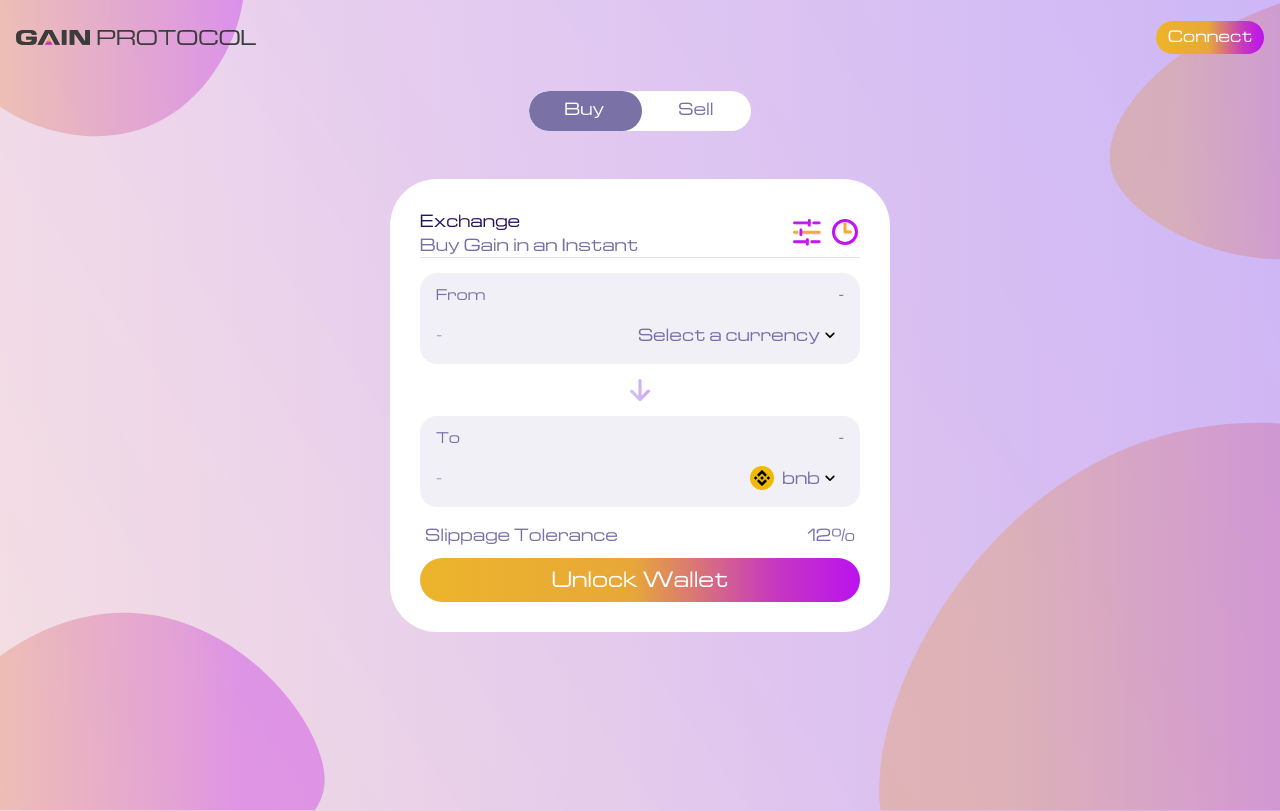
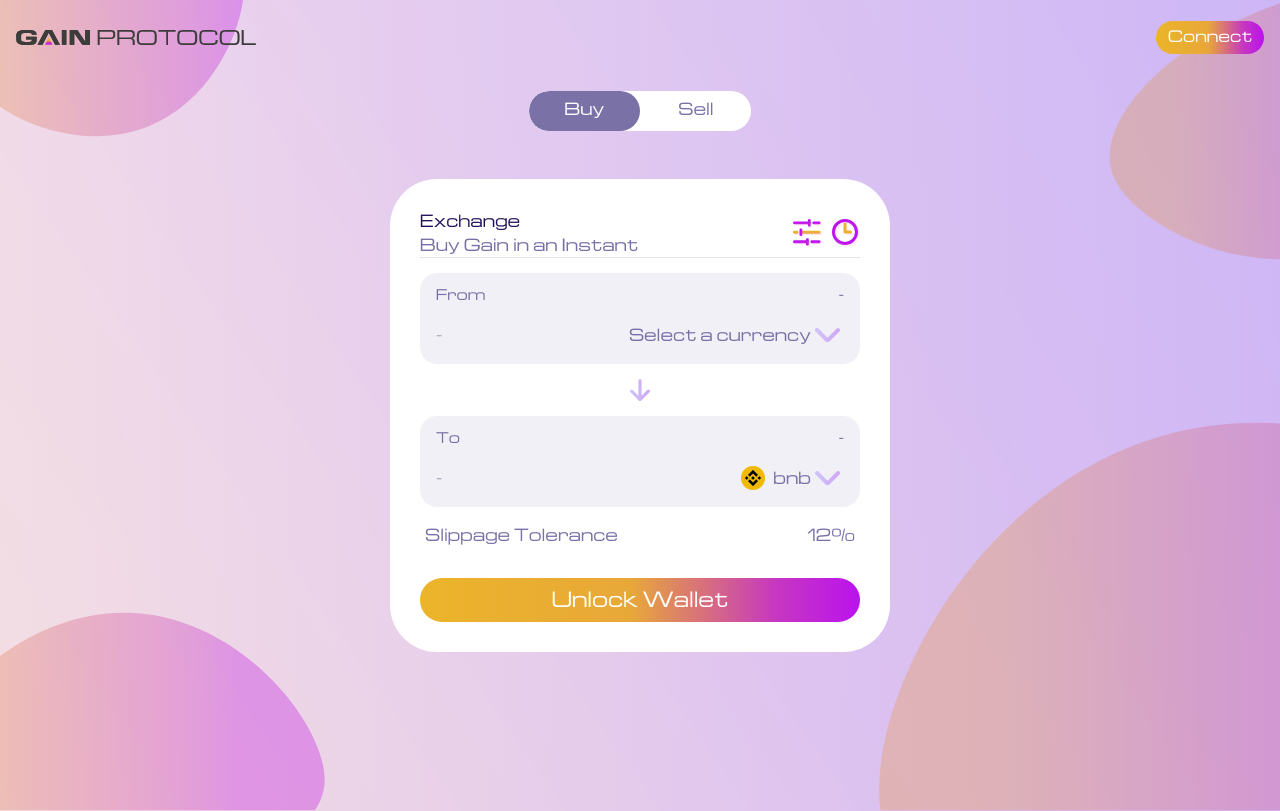
Before and after one commit to Jds-23/musical-couscous, a Next.js app: page / in a window 1280 px wide. Built offline with nearby package versions, Linux system fonts and the light colour scheme.

Commit message:
animated switch button

```diff
--- a/components/SwapCurrencyInputBox/SwapCurrencyInputBox.tsx
+++ b/components/SwapCurrencyInputBox/SwapCurrencyInputBox.tsx
@@ -50,17 +50,34 @@ const SwapCurrencyInputBox: React.FC<
               {(currency || currency !== "") && (
                 <img src={`./images/${currency}.png`} alt={`${currency}`} />
               )}
-              <div>
+              <div style={{ marginRight: "4px" }}>
                 {currency || currency !== "" ? currency : "Select a currency"}
               </div>
               <svg
-                viewBox="0 0 24 24"
-                color="text"
-                width="20px"
                 xmlns="http://www.w3.org/2000/svg"
-                className="sc-bdvvaa iQxzfF"
+                width="24.999"
+                height="14.535"
+                viewBox="0 0 24.999 14.535"
               >
-                <path d="M8.11997 9.29006L12 13.1701L15.88 9.29006C16.27 8.90006 16.9 8.90006 17.29 9.29006C17.68 9.68006 17.68 10.3101 17.29 10.7001L12.7 15.2901C12.31 15.6801 11.68 15.6801 11.29 15.2901L6.69997 10.7001C6.30997 10.3101 6.30997 9.68006 6.69997 9.29006C7.08997 8.91006 7.72997 8.90006 8.11997 9.29006Z"></path>
+                <defs>
+                  <linearGradient
+                    id="linear-gradient"
+                    y1="0.5"
+                    x2="1"
+                    y2="0.5"
+                    gradientUnits="objectBoundingBox"
+                  >
+                    <stop offset="0" stop-color="#cfc5f7" />
+                    <stop offset="0.894" stop-color="#cfa8f7" />
+                  </linearGradient>
+                </defs>
+                <path
+                  id="Path_673"
+                  data-name="Path 673"
+                  d="M6725.535,511.289a1.992,1.992,0,0,1-1.414-.586l-10.535-10.535a2,2,0,0,1,2.828-2.828l9.121,9.12,9.051-9.05a2,2,0,0,1,2.828,2.828L6726.949,510.7A1.991,1.991,0,0,1,6725.535,511.289Z"
+                  transform="translate(-6713 -496.754)"
+                  fill="url(#linear-gradient)"
+                />
               </svg>
             </span>
           </button>
--- a/components/Switch/Switch.module.css
+++ b/components/Switch/Switch.module.css
@@ -4,14 +4,25 @@
   overflow: hidden;
   background-color: #fff;
   width: fit-content;
+  position: relative;
 }
 .switch__option {
   color: #7a71a7;
   border-radius: 23px;
   padding: 6.48px 38px 9.52px 36px;
   transition: 1s all linear;
+  z-index: 10;
 }
 .switch__option__active {
-  background: #7a71a7;
   color: #fff;
 }
+.switch__drop {
+  background: #7a71a7;
+  position: absolute;
+  border-radius: 23px;
+  height: 100%;
+  width: 50%;
+  padding: 6.48px 38px 9.52px 36px;
+  transition: all 1s ease-in-out;
+  z-index: 5;
+}
--- a/components/Switch/Switch.tsx
+++ b/components/Switch/Switch.tsx
@@ -26,6 +26,10 @@ const Switch: React.FC<React.HTMLAttributes<HTMLDivElement> & MyProps> = ({
           </button>
         );
       })}
+      <span
+        style={state === 0 ? { left: 0 } : { left: "50%" }}
+        className={styles.switch__drop}
+      ></span>
     </div>
   );
 };
--- a/pages/index.tsx
+++ b/pages/index.tsx
@@ -107,7 +107,7 @@ export default function Home() {
           <div
             style={{
               display: "flex",
-              marginBottom: "10px",
+              marginBottom: "30px",
               justifyContent: "space-between",
               color: "#7A71A7",
               padding: "1px 5px",
```
Also changed, not shown: components/SwapCurrencyOutput/SwapCurrencyOutput.module.css (deleted), components/SwapCurrencyOutput/SwapCurrencyOutput.tsx (deleted).
